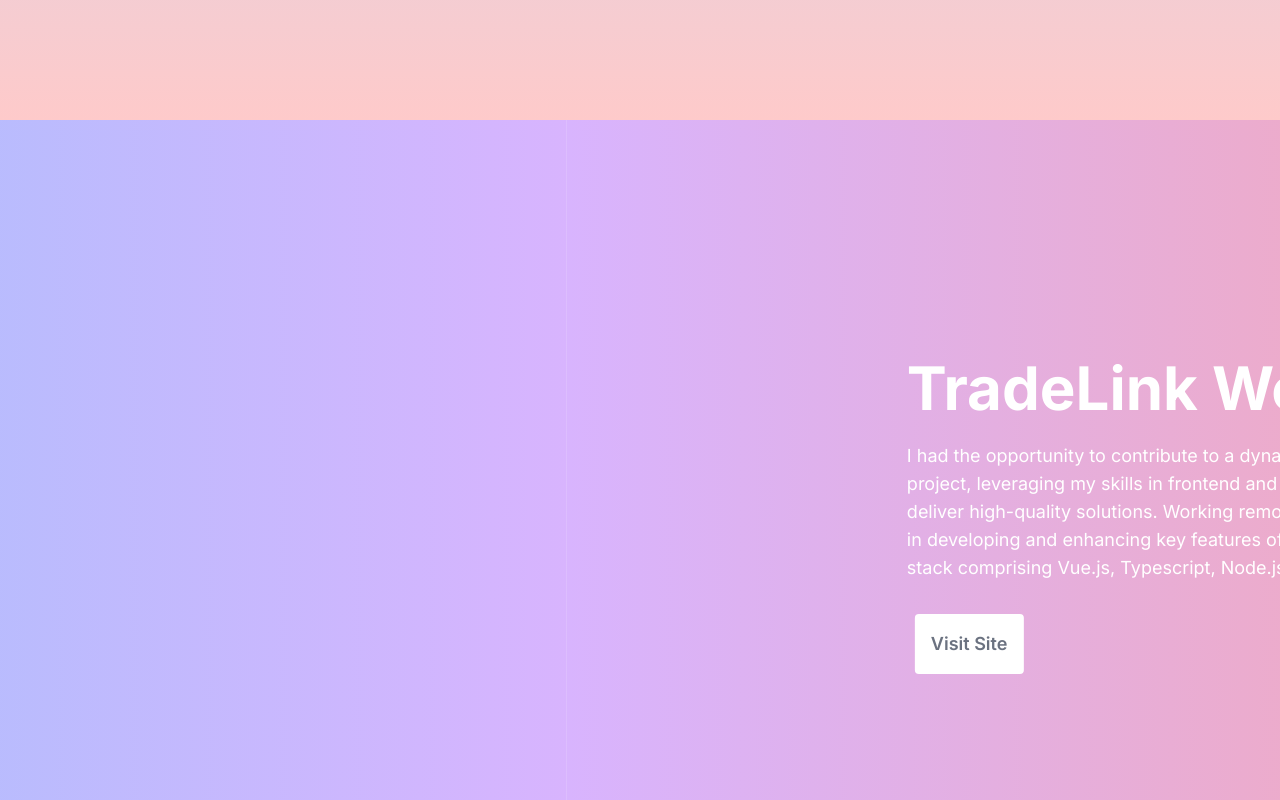
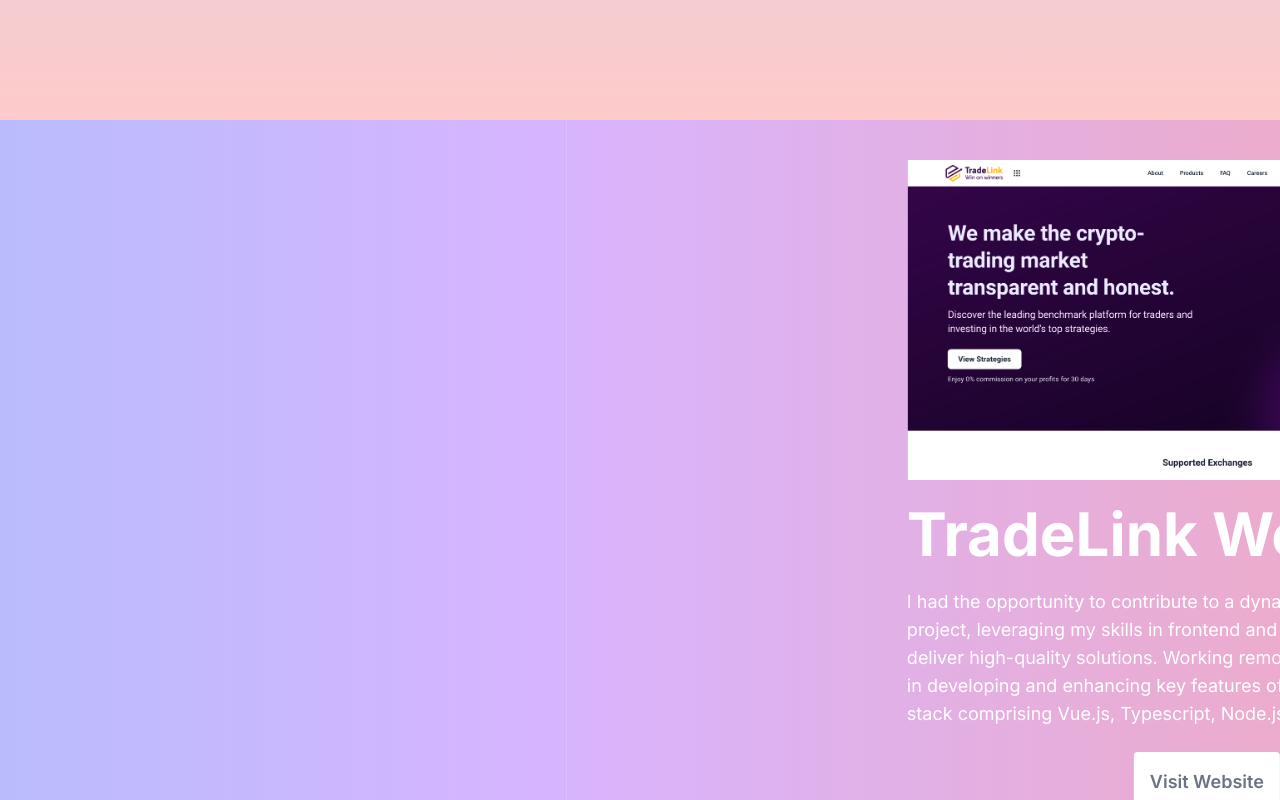
Before and after one commit to tema-skakun/portfolio_next_js, a Next.js app: page /portfolio_next_js/portfolio in a window 1280 px wide. Shown: the part 680-1480 px from the top of the page. Built offline with nearby package versions, Linux system fonts and the light colour scheme.

Commit message:
refactor: changes portfolio page and navbar

```diff
--- a/src/app/portfolio/page.jsx
+++ b/src/app/portfolio/page.jsx
@@ -3,6 +3,7 @@
 import React, {useRef} from "react";
 import Link from "next/link";
 import ScrollArrow from "@/components/scrollArrow";
+import Image from "next/image";
 
 const items = [
   {
@@ -16,18 +17,18 @@
   {
     id: 1,
     color: "from-red-300 to-blue-300",
+    title: "Blog Application",
+    desc: "In this project, I ventured into backend web development with Node.js and MongoDB. Through hands-on tasks, I mastered crafting dynamic web applications from the ground up. This journey not only sharpened my backend skills but also deepened my understanding of building robust, scalable apps. With expertise in Node.js and MongoDB, I'm primed for tackling ambitious projects ahead.",
+    img: "/node_js_app.png",
+    link: "https://blog-node-js-rnkc.onrender.com/",
+  },
+  {
+    id: 2,
+    color: "from-blue-300 to-violet-300",
     title: "Next.js Application",
     desc: "In this project, I explored Next.js, a cutting-edge JavaScript framework by Vercel, built on React.js. Next.js tackles React developer challenges, offering robust features like server-side rendering (SSR) and static site generation (SSG). This experience revealed Next.js's transformative potential in web app development and optimization.",
     img: "/next_js_app.png",
     link: "https://next-5ky9e2thj-temas-projects-7e652ad5.vercel.app/",
-  },
-  {
-    id: 2,
-    color: "from-blue-300 to-violet-300",
-    title: "Blog Application",
-    desc: "In this project, I ventured into backend web development with Node.js and MongoDB. Through hands-on tasks, I mastered crafting dynamic web applications from the ground up. This journey not only sharpened my backend skills but also deepened my understanding of building robust, scalable apps. With expertise in Node.js and MongoDB, I'm primed for tackling ambitious projects ahead.",
-    img: "/node_js_app.png",
-    link: "https://blog-node-js-rnkc.onrender.com/",
   },
   {
     id: 3,
@@ -48,6 +49,8 @@
     link: "https://tema-skakun.github.io/ts-frontend/",
   },
 ];
+
+const basePath = "/portfolio_next_js";
 
 const PortfolioPage = () => {
 
@@ -74,23 +77,23 @@
               className=" h-[calc(100vh-6rem) w-screen flex justify-center bg-gradient-to-r from-blue-300 to-purple-300 items-center text-8xl text-center"/>
             {items.map(item => (
               <div
-                className={`h-screen w-screen flex justify-center items-center bg-gradient-to-r ${item.color}`}
+                className={`h-screen w-screen flex justify-center items-start pt-10 bg-gradient-to-r ${item.color}`}
                 key={item.id}
               >
-                <div className="flex flex-col gap-6 text-white">
-                  {/*<div className="relative h-56 w-auto md:h-64">*/}
-                  {/*  <Image src={item.img} alt={item.id} fill/>*/}
-                  {/*</div>*/}
+                <div className="flex flex-col justify-center gap-1 lg:gap-2 xl:gap-6 2xl:gap-8 text-white">
+                  <div className="relative h-40 md:h-60 lg:h-80 xl:h-90 2xl:h-120">
+                    <Image src={basePath + item.img} alt={item.id} fill className="flex justify-start object-contain"/>
+                  </div>
                   <h2 className="text-xl font-bold md:text-2xl lg:text-4xl xl:text-6xl">
                     {item.title}
                   </h2>
                   <p className="w-80 md:w-96 lg:w-[500px] lg:text-lg xl:w-[600px]">
                     {item.desc}
                   </p>
-                  <Link href={item.link} className="flex" target="_blank">
+                  <Link href={item.link} className="flex justify-center" target="_blank">
                     <button
-                      className="p-2 text-sm md:p-3 md:text-md lg:p-4 lg:text-lg bg-white text-gray-500 hover:bg-black hover:text-gray-200 font-semibold m-2 rounded">
-                      Visit Site
+                      className="p-2 text-sm md:p-3 md:text-md lg:p-4 lg:text-lg bg-white text-gray-500 hover:bg-black hover:text-gray-200 font-semibold rounded">
+                      Visit Website
                     </button>
                   </Link>
                 </div>
--- a/src/components/navbar.jsx
+++ b/src/components/navbar.jsx
@@ -13,7 +13,28 @@
   {url: "/contact", title: "Contact"},
 ];
 
-  const basePath = "/portfolio_next_js";
+const socials = [
+  {
+    id: 0,
+    link: "https://linkedin.com/in/artem-skakun",
+    pathToImage: "/linkedin.svg",
+    altText: "linkedin",
+  },
+  {
+    id: 1,
+    link: "https://github.com/tema-skakun",
+    pathToImage: "/github.svg",
+    altText: "github",
+  },
+  {
+    id: 2,
+    link: "https://instagram.com/tema_skakun",
+    pathToImage: "/instagram.svg",
+    altText: "instagram",
+  },
+];
+
+const basePath = "/portfolio_next_js";
 
 const Navbar = () => {
   const [open, setOpen] = useState(false);
@@ -78,17 +99,17 @@
         ))}
       </div>
       {/*SOCIAL*/}
-      {/*need refactor*/}
       <div className="flex gap-4 w-1/3 items-center justify-end">
-        <Link href="https://linkedin.com/in/artem-skakun" target="_blank">
-          <Image src={basePath + "/linkedin.svg"} alt="linkedin" width={24} height={24} aria-hidden="true"/>
-        </Link>
-        <Link href="https://github.com/tema-skakun" target="_blank">
-          <Image src={basePath + "/github.svg"} alt="github" width={24} height={24} aria-hidden="true"/>
-        </Link>
-        <Link href="https://instagram.com/tema_skakun" target="_blank">
-          <Image src={basePath + "/instagram.svg"} alt="instagram" width={24} height={24} aria-hidden="true"/>
-        </Link>
+        {socials.map(social => (
+          <Link key={social.id} href={social.link} target="_blank">
+            <Image
+              src={basePath + social.pathToImage}
+              alt={social.altText}
+              width={24}
+              height={24}
+            />
+          </Link>
+        ))}
       </div>
       {/*RESPONSIVE MENU*/}
       <div className="md:hidden">
@@ -126,7 +147,6 @@
         )}
       </div>
     </div>
-
   )
 }
 
```
